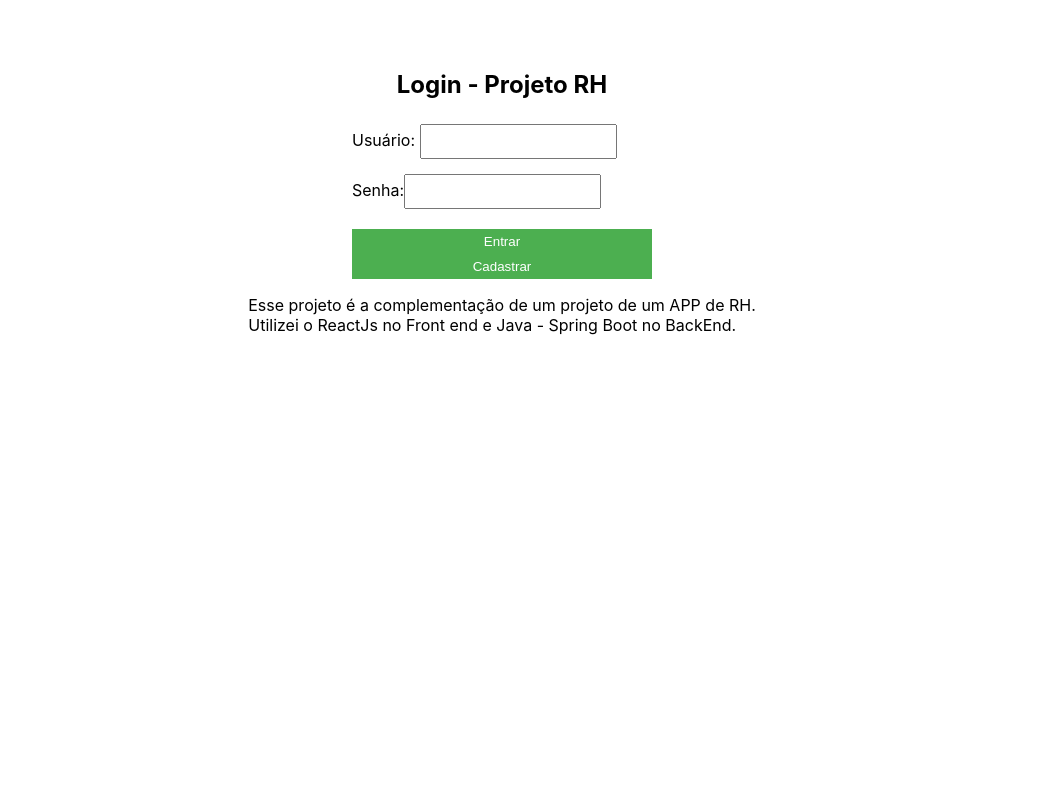
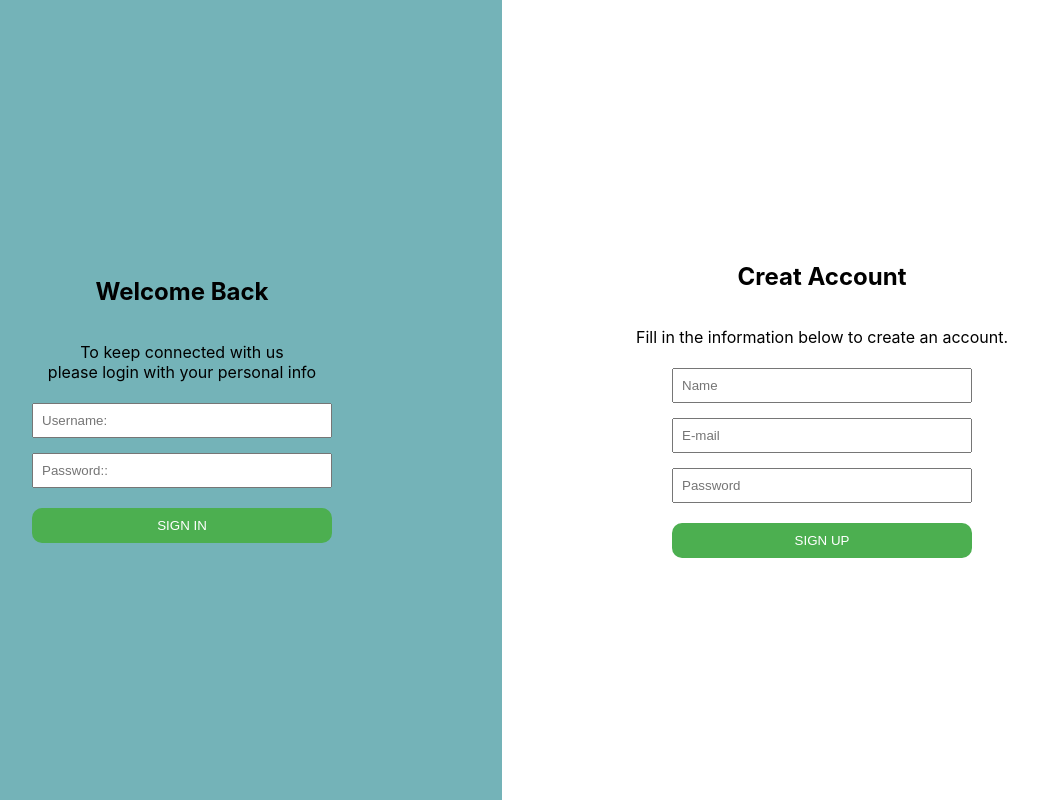
Before and after one commit to lauron15/FrontEndAppRH, a React (Create React App) app: page / in a window 1280 px wide. Shown: the whole page, without its empty margins (138-1176 px from the left). Built offline with nearby package versions, Linux system fonts and the light colour scheme.

Commit message:
Melhorei o estilo da tela e apliquei algumas funcionalidades.

```diff
--- a/src/componentes/Home.js
+++ b/src/componentes/Home.js
@@ -3,21 +3,15 @@ import React from "react";
 const Home = () => {
     return (
         <div>
-            <h2>Bem vindo ao meu Projeto Full Stack</h2>
-            <p>Na construção desse projeto, utilizamos:
-                <ol>
-                    <li>
-                        Java e SpringBoot
-                    </li>
-                    <li>
-                        ReactJs - Html - CSS - Bootstrap
-                    </li>
-                </ol>
-
-            </p>
-
+            <h2>Bem-vindo ao meu Projeto Full Stack</h2>
+            <p>Na construção deste projeto, utilizamos:</p>
+            <ol>
+                <li>Java e Spring Boot</li>
+                <li>ReactJs - HTML - CSS - Bootstrap</li>
+            </ol>
+            <p>Este é o meu Home.</p>
         </div>
-    )
+    );
 };
 
 export default Home;
--- a/src/componentes/Login.js
+++ b/src/componentes/Login.js
@@ -42,54 +42,121 @@ function Login() {
     }
 
     return (
-        <div style={{ display: 'flex', flexDirection: 'column', alignItems: 'center', marginTop: '50px' }}>
-            <h2>Login - Projeto RH</h2>
-            {/* Usa o onSubmit no formulário */}
+        <div style={{
+            display: 'flex',
+            height: '100vh',
+            width: '100vw',
+        }}>
+            {/* Seção de Login */}
+            <div style={{
+                flex: 1,
+                display: 'flex',
+                flexDirection: 'column',
+                alignItems: 'center',
+                justifyContent: 'center',
+                backgroundColor: '#74b3b8',
+                padding: '20px',
+            }}>
+                <h2>Welcome Back</h2>
+                <p style={{ textAlign: 'center' }}>
+                    To keep connected with us <br />
+                    please login with your personal info
+                </p>
+
                 <form
                     style={{ display: 'flex', flexDirection: 'column', width: '300px' }}
                     onSubmit={handleLogin}
                 >
-                <label>
-                    Usuário: <input
+
+
+                    <input
                         type="text"
                         value={username}
                         onChange={(e) => setUsername(e.target.value)}
+                        placeholder='Username:'
                         style={{ padding: '8px', marginBottom: '10px', marginTop: '5px' }}
                         required
                     />
-                </label>
-                <label>
-                    Senha:<input
+
+
+
+                    <input
                         type="password"
                         value={password}
                         onChange={(e) => setPassword(e.target.value)}
+                        placeholder='Password::'
                         style={{ padding: '8px', marginBottom: '20px', marginTop: '5px' }}
                         required
                     />
-                </label>
-                {/* Botão sem onClick, já que o onSubmit cuida disso */}
+
                     <button
                         type="submit"
-                    style={{ padding: '5px', backgroundColor: '#4CAF50', color: 'white', border: 'none' }}
+                        style={{
+                            padding: '10px',
+                            backgroundColor: '#4CAF50',
+                            color: 'white',
+                            border: 'none',
+                            borderRadius: '10px',
+                        }}
                     >
-                    Entrar
-                </button>
-
-                <button
-                    type="button"
-                    style={{ padding: '5px', backgroundColor: '#4CAF50', color: 'white', border: 'none' }}
-                    onClick={redirectCadastro}
-                >
-                    Cadastrar
+                        SIGN IN
                     </button>
                 </form>
 
                 {errorMessage && <p style={{ color: 'red' }}>{errorMessage}</p>}
+            </div>
 
-            <p>
-                Esse projeto é a complementação de um projeto de um APP de RH. <br />
-                Utilizei o ReactJs no Front end e Java - Spring Boot no BackEnd.
+            {/* Seção de Criação de Conta */}
+            <div style={{
+                flex: 1,
+                display: 'flex',
+                flexDirection: 'column',
+                alignItems: 'center',
+                justifyContent: 'center',
+                backgroundColor: '#ffffff',
+                padding: '20px',
+            }}>
+                <h2>Creat Account </h2>
+                <p style={{ textAlign: 'center' }}>
+                    Fill in the information below to create an account.
                 </p>
+
+                <form
+                    style={{ display: 'flex', flexDirection: 'column', width: '300px' }}
+                >
+
+                    <input type="text"
+                        placeholder='Name'
+                        style={{ padding: '8px', marginBottom: '10px', marginTop: '5px' }}
+                        required />
+
+                    <input type="email"
+                        placeholder="E-mail"
+                        style={{ padding: '8px', marginBottom: '10px', marginTop: '5px' }}
+                        required />
+
+
+                    <input
+                        type="password"
+                        placeholder='Password'
+                        style={{ padding: '8px', marginBottom: '20px', marginTop: '5px' }}
+                        required
+                    />
+                    <button
+                        type="button"
+                        onClick={redirectCadastro}
+                        style={{
+                            padding: '10px',
+                            backgroundColor: '#4CAF50',
+                            color: 'white',
+                            border: 'none',
+                            borderRadius: '10px',
+                        }}
+                    >
+                        SIGN UP
+                    </button>
+                </form>
+            </div>
         </div>
     );
 }
```
Lines whose indentation alone changed are shown as unchanged.
